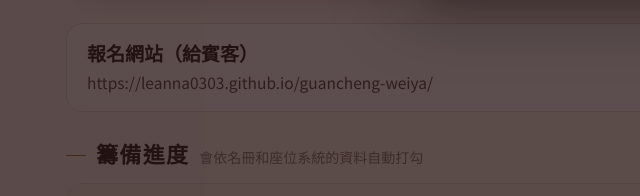
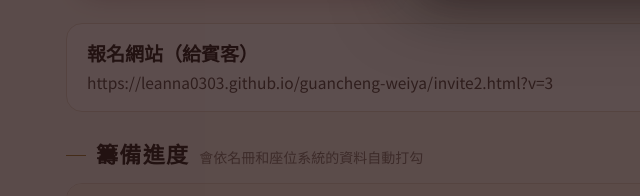
Before and after one commit to Leanna0303/guancheng-weiya, a plain HTML site: page admin.html in a window 1280 px wide. Shown: the part 566-762 px from the top of the page, 50-690 px from the left. Drawn offline with nearby package versions, Linux system fonts and the light colour scheme.

Commit message:
工作台報名網址改為 invite2.html?v=3
Co-Authored-By: Claude Opus 5.5 <noreply@anthropic.com>
Claude-Session: https://claude.ai/code/session_01LyZjR3vKqbUvXdQqvwnbGd

```diff
--- a/admin.html
+++ b/admin.html
@@ -253,8 +253,8 @@ h3 small{font-family:var(--body);font-weight:500;font-size:14px;color:var(--mute
   </div>
 
   <div class="site">
-    <div><b>報名網站（給賓客）</b><div class="url">https://leanna0303.github.io/guancheng-weiya/</div><div class="d" id="webN" style="font-size:14.5px;color:var(--muted)"></div></div>
-    <div class="acts"><button id="copy">複製網址</button><a class="btn" href="./" target="_blank" rel="noopener" onclick="this.href='./?v='+Date.now()">看網站</a></div>
+    <div><b>報名網站（給賓客）</b><div class="url">https://leanna0303.github.io/guancheng-weiya/invite2.html?v=3</div><div class="d" id="webN" style="font-size:14.5px;color:var(--muted)"></div></div>
+    <div class="acts"><button id="copy">複製網址</button><a class="btn" href="https://leanna0303.github.io/guancheng-weiya/invite2.html?v=3" target="_blank" rel="noopener">看網站</a></div>
   </div>
 
   <section>
@@ -383,7 +383,7 @@ $('tlAll').onclick=()=>{tlAll=true;$('tlAll').classList.add('on');$('tlNow').cla
 let DB=null;
 document.addEventListener('change',async e=>{const k=e.target.dataset.ck;if(!k||!DB)return;CHK={...CHK,[k]:e.target.checked};renderFlow();try{await DB.doc('check/flow').set(CHK);}catch(_){toast('儲存失敗');}});
 render();renderFlow();
-$('copy').onclick=async()=>{try{await navigator.clipboard.writeText('https://leanna0303.github.io/guancheng-weiya/');toast('已複製報名網址');}catch(_){toast('請手動複製：leanna0303.github.io/guancheng-weiya');}};
+$('copy').onclick=async()=>{try{await navigator.clipboard.writeText('https://leanna0303.github.io/guancheng-weiya/invite2.html?v=3');toast('已複製報名網址');}catch(_){toast('請手動複製：https://leanna0303.github.io/guancheng-weiya/invite2.html?v=3');}};
 (async()=>{const db=await claude.use('db');DB=db;
   db.doc('flow/main').onSnapshot(s=>{FLOW=s.exists?s.data():null;renderFlow();});
   db.doc('check/flow').onSnapshot(s=>{CHK=s.exists?{...s.data()}:{};renderFlow();});
```
